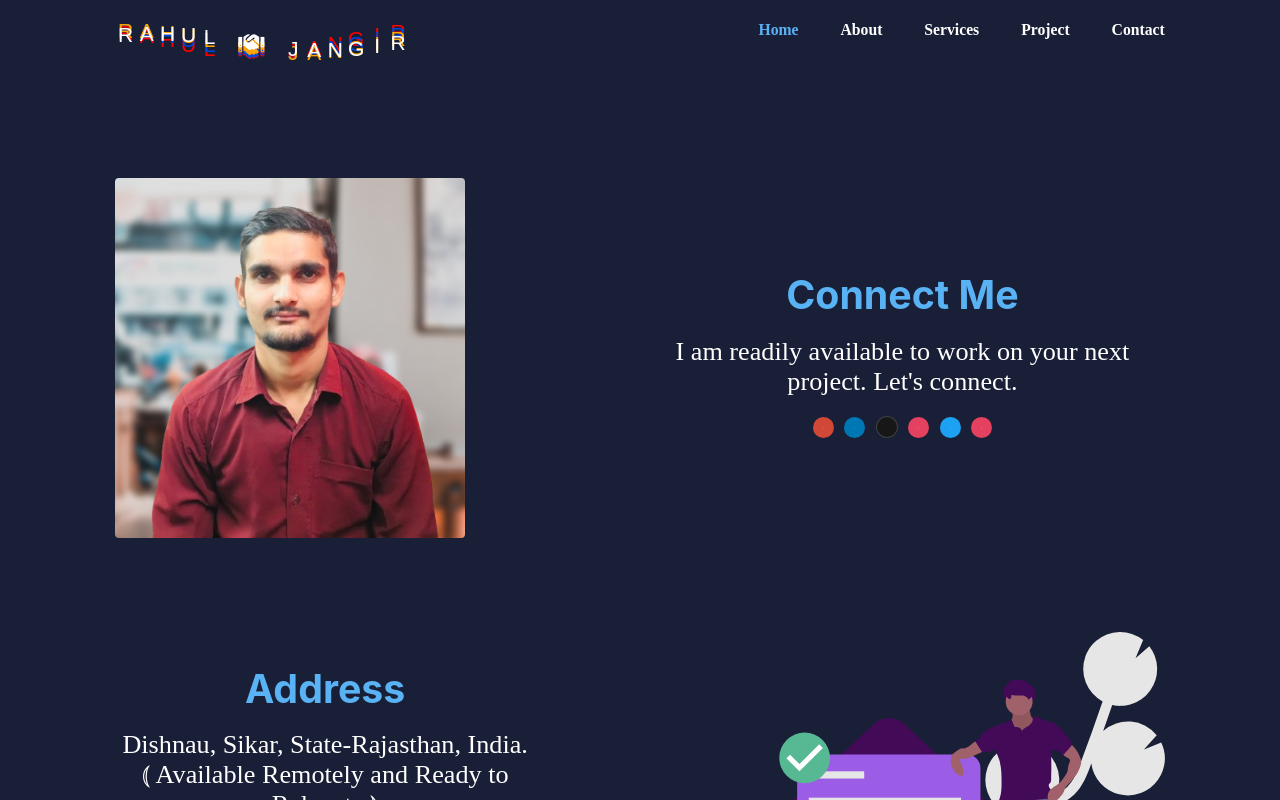
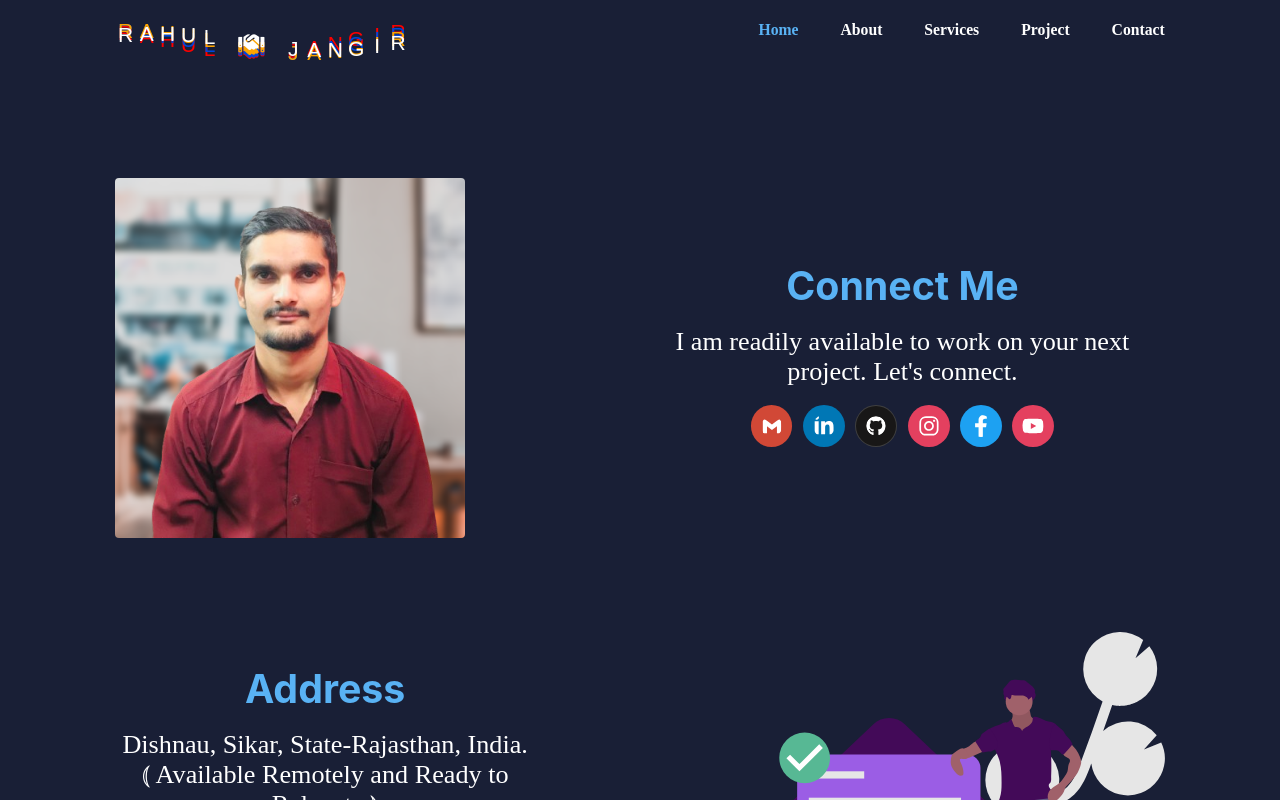
Before and after one commit to Rahuljangir7/Rahul-Portfolio, a React (Vite) app: page /contact in a window 1280 px wide. Shown: the top 800 px of the page. Built offline with nearby package versions, Linux system fonts and the light colour scheme.

Commit message:
update font-size in svg

```diff
--- a/src/index.css
+++ b/src/index.css
@@ -153,7 +153,8 @@ section {
   gap: 9rem;
 }
 
-.contact-me, .address-container {
+.contact-me,
+.address-container {
   display: grid;
   grid-template-columns: repeat(2, 1fr);
 }
@@ -164,7 +165,8 @@ section {
   border-radius: 4px;
 }
 
-.contact-me .contact-info, .address-container .address-heading-text-div {
+.contact-me .contact-info,
+.address-container .address-heading-text-div {
   display: flex;
   flex-direction: column;
   align-items: center;
@@ -174,7 +176,7 @@ section {
   font-size: 2.5rem;
 }
 
-.address-container .address-heading-text-div{
+.address-container .address-heading-text-div {
   padding-right: 5rem;
   width: 90%;
 }
@@ -194,8 +196,9 @@ section {
   color: var(--text-color);
 }
 
+/* don't change anything */
 .contact-links svg {
-  font-size: 2rem;
+  font-size: 4rem;
   padding: 10px;
   border-radius: 50%;
 }
```
